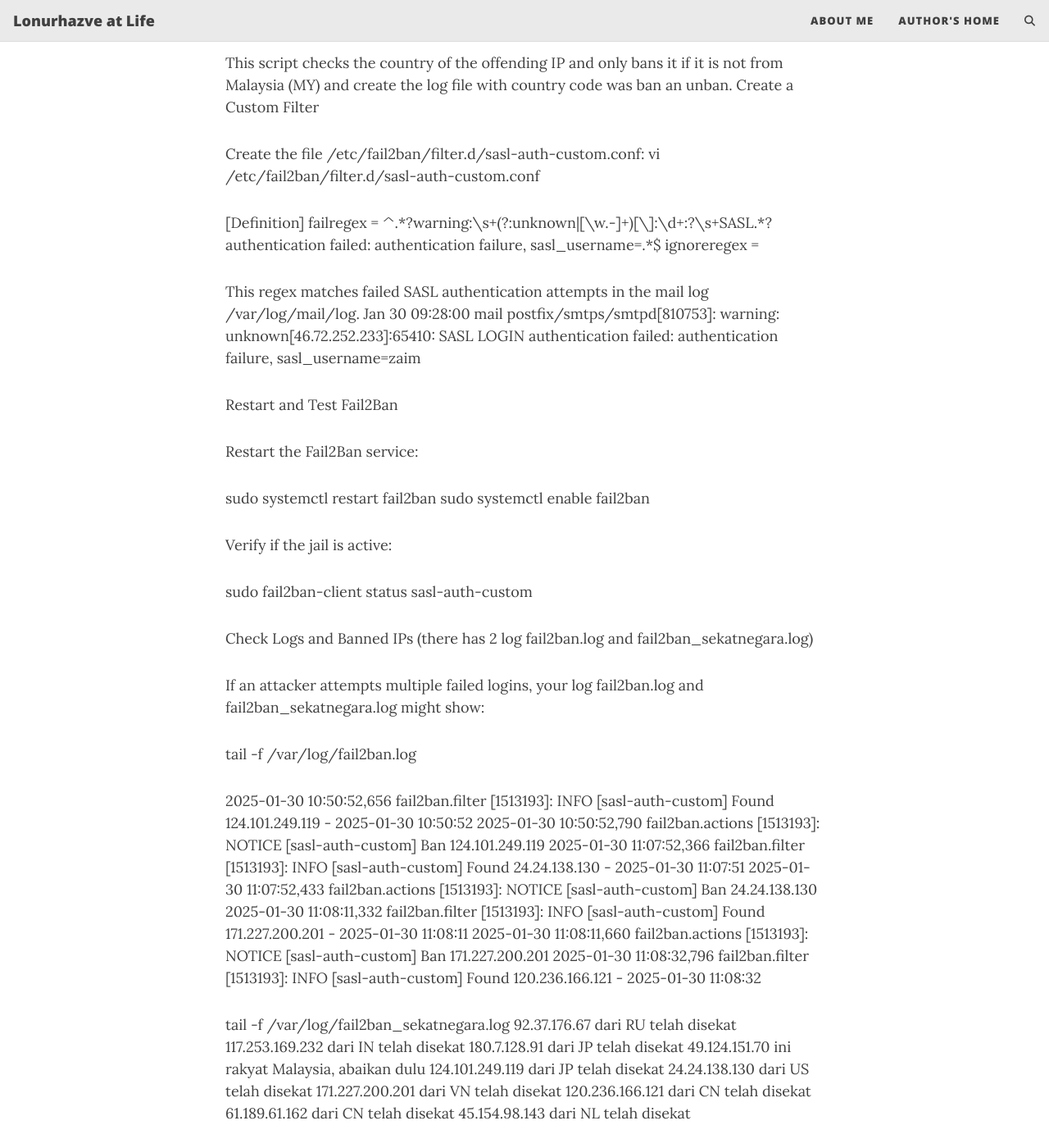
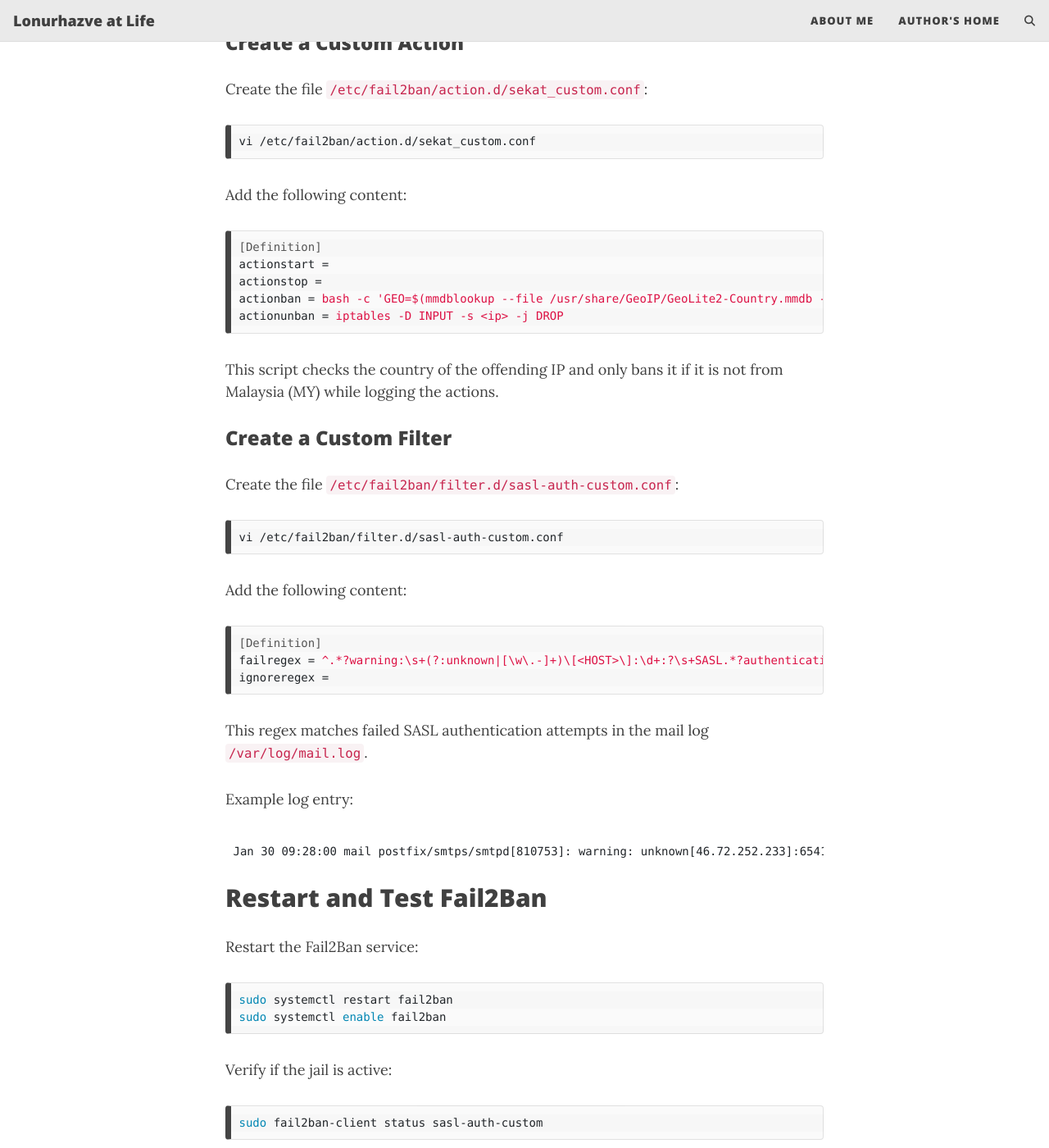
Before and after one commit to lonurhazve/lonurhazve.github.io, a Jekyll site: the page built from _posts/2025-01-30-hardening-mailserver-carbonio.md, in a window 1280 px wide and 1400 px high, scrolled down 1699 px. Shown: the whole window at 82% size. Built offline with Jekyll 4.4.1, drawn with Linux system fonts in a browser that asks for light colours; comment, search, counter and statistics services are not loaded; some of the changed text lies outside the part shown.

Commit message:
Update 2025-01-30-hardening-mailserver-carbonio.md

````diff
--- a/_posts/2025-01-30-hardening-mailserver-carbonio.md
+++ b/_posts/2025-01-30-hardening-mailserver-carbonio.md
@@ -6,32 +6,43 @@
 tags: [mail, smtp, fail2ban, carbonio ce, zextras, opensource]
 ---
 
+# Setting Up Fail2Ban with GeoLite2 to Block SASL Authentication Attacks
+
 We will set up Fail2Ban with GeoLite2 to block repeated failed SASL authentication attempts and restrict access only to Malaysian IPs. This helps prevent brute-force attacks on your mail server running Postfix on Ubuntu 22.04.
 
-Install Fail2Ban and GeoLite2
+## Install Fail2Ban and GeoLite2
 
 First, install Fail2Ban and dependencies:
 
+```bash
 sudo apt update && sudo apt install -y fail2ban iptables mmdb-bin
+```
 
 Download and install the GeoLite2 database:
 
+```bash
 mkdir -p /usr/share/GeoIP
 cd /usr/share/GeoIP
 wget -O GeoLite2-Country.tar.gz "https://geolite.maxmind.com/download/geoip/database/GeoLite2-Country.tar.gz"
 tar -xzf GeoLite2-Country.tar.gz --strip-components=1 --wildcards "*/GeoLite2-Country.mmdb"
 rm GeoLite2-Country.tar.gz
+```
 
-Ensure the GeoLite2-Country.mmdb file is correctly placed in /usr/share/GeoIP/.
+Ensure the `GeoLite2-Country.mmdb` file is correctly placed in `/usr/share/GeoIP/`.
 
-Configure Fail2Ban
+## Configure Fail2Ban
 
-Create a Custom Jail
+### Create a Custom Jail
 
-Edit or create the file /etc/fail2ban/jail.local:
+Edit or create the file `/etc/fail2ban/jail.local`:
 
+```bash
 vi /etc/fail2ban/jail.local
+```
 
+Add the following configuration:
+
+```ini
 [sasl-auth-custom]
 enabled = true
 port = smtp,465,submission
@@ -42,80 +53,115 @@
 maxretry = 3
 ignoreip = 127.0.0.1/8 10.0.0.0/8  #tidak block ip local
 action = sekat_custom
+```
 
 This configuration monitors SASL authentication failures and bans IPs that exceed 3 failed attempts in 12 hours for 7 days.
 
-Create a Custom Action
+### Create a Custom Action
 
-Create the file /etc/fail2ban/action.d/sekat_custom.conf:
+Create the file `/etc/fail2ban/action.d/sekat_custom.conf`:
 
+```bash
 vi /etc/fail2ban/action.d/sekat_custom.conf
+```
 
+Add the following content:
+
+```ini
 [Definition]
 actionstart =
 actionstop =
 actionban = bash -c 'GEO=$(mmdblookup --file /usr/share/GeoIP/GeoLite2-Country.mmdb --ip <ip> country iso_code 2>/dev/null | grep -Eo "[A-Z]{2}" | head -n 1); if [ "$GEO" = "MY" ]; then echo "<ip> ini rakyat Malaysia, abaikan dulu" >> /var/log/fail2ban_sekatnegara.log; else echo "<ip> dari $GEO telah disekat" >> /var/log/fail2ban_sekatnegara.log; iptables -I INPUT -s <ip> -j DROP; fi'
 actionunban = iptables -D INPUT -s <ip> -j DROP
+```
 
-This script checks the country of the offending IP and only bans it if it is not from Malaysia (MY) and create the log file with country code was ban an unban.
-Create a Custom Filter
+This script checks the country of the offending IP and only bans it if it is not from Malaysia (MY) while logging the actions.
 
-Create the file /etc/fail2ban/filter.d/sasl-auth-custom.conf:
+### Create a Custom Filter
+
+Create the file `/etc/fail2ban/filter.d/sasl-auth-custom.conf`:
+
+```bash
 vi /etc/fail2ban/filter.d/sasl-auth-custom.conf
+```
 
+Add the following content:
+
+```ini
 [Definition]
 failregex = ^.*?warning:\s+(?:unknown|[\w\.-]+)\[<HOST>\]:\d+:?\s+SASL.*?authentication failed: authentication failure, sasl_username=.*$
 ignoreregex =
+```
 
-This regex matches failed SASL authentication attempts in the mail log /var/log/mail/log.
+This regex matches failed SASL authentication attempts in the mail log `/var/log/mail.log`.
+
+Example log entry:
+
+```log
 Jan 30 09:28:00 mail postfix/smtps/smtpd[810753]: warning: unknown[46.72.252.233]:65410: SASL LOGIN authentication failed: authentication failure, sasl_username=zaim
+```
 
-Restart and Test Fail2Ban
+## Restart and Test Fail2Ban
 
 Restart the Fail2Ban service:
 
-sudo systemctl restart fail2ban sudo systemctl enable fail2ban
+```bash
+sudo systemctl restart fail2ban
+sudo systemctl enable fail2ban
+```
 
 Verify if the jail is active:
 
+```bash
 sudo fail2ban-client status sasl-auth-custom
+```
 
-Check Logs and Banned IPs (there has 2 log fail2ban.log and  fail2ban_sekatnegara.log)
+### Check Logs and Banned IPs
 
-If an attacker attempts multiple failed logins, your log fail2ban.log and  fail2ban_sekatnegara.log might show:
+If an attacker attempts multiple failed logins, your logs may show:
 
+```bash
 tail -f /var/log/fail2ban.log
+```
 
+Example output:
+
+```log
 2025-01-30 10:50:52,656 fail2ban.filter         [1513193]: INFO    [sasl-auth-custom] Found 124.101.249.119 - 2025-01-30 10:50:52
 2025-01-30 10:50:52,790 fail2ban.actions        [1513193]: NOTICE  [sasl-auth-custom] Ban 124.101.249.119
-2025-01-30 11:07:52,366 fail2ban.filter         [1513193]: INFO    [sasl-auth-custom] Found 24.24.138.130 - 2025-01-30 11:07:51
-2025-01-30 11:07:52,433 fail2ban.actions        [1513193]: NOTICE  [sasl-auth-custom] Ban 24.24.138.130
-2025-01-30 11:08:11,332 fail2ban.filter         [1513193]: INFO    [sasl-auth-custom] Found 171.227.200.201 - 2025-01-30 11:08:11
-2025-01-30 11:08:11,660 fail2ban.actions        [1513193]: NOTICE  [sasl-auth-custom] Ban 171.227.200.201
-2025-01-30 11:08:32,796 fail2ban.filter         [1513193]: INFO    [sasl-auth-custom] Found 120.236.166.121 - 2025-01-30 11:08:32
+```
 
+Check Fail2Ban country-specific bans in `fail2ban_sekatnegara.log`:
+
+```bash
 tail -f /var/log/fail2ban_sekatnegara.log
+```
+
+Example output:
+
+```log
 92.37.176.67 dari RU telah disekat
 117.253.169.232 dari IN telah disekat
 180.7.128.91 dari JP telah disekat
 49.124.151.70 ini rakyat Malaysia, abaikan dulu
-124.101.249.119 dari JP telah disekat
-24.24.138.130 dari US telah disekat
-171.227.200.201 dari VN telah disekat
-120.236.166.121 dari CN telah disekat
-61.189.61.162 dari CN telah disekat
-45.154.98.143 dari NL telah disekat
+```
 
 To check all banned IPs:
 
+```bash
 sudo fail2ban-client status sasl-auth-custom
+```
 
 To manually ban an IP for testing:
 
+```bash
 sudo fail2ban-client set sasl-auth-custom banip 203.0.113.5
+```
 
 To manually unban an IP:
 
+```bash
 sudo fail2ban-client set sasl-auth-custom unbanip 203.0.113.5
+```
 
 Fail2Ban will then ban the IP if it is not from Malaysia. Feel free to modify the setting with your country code.
````
